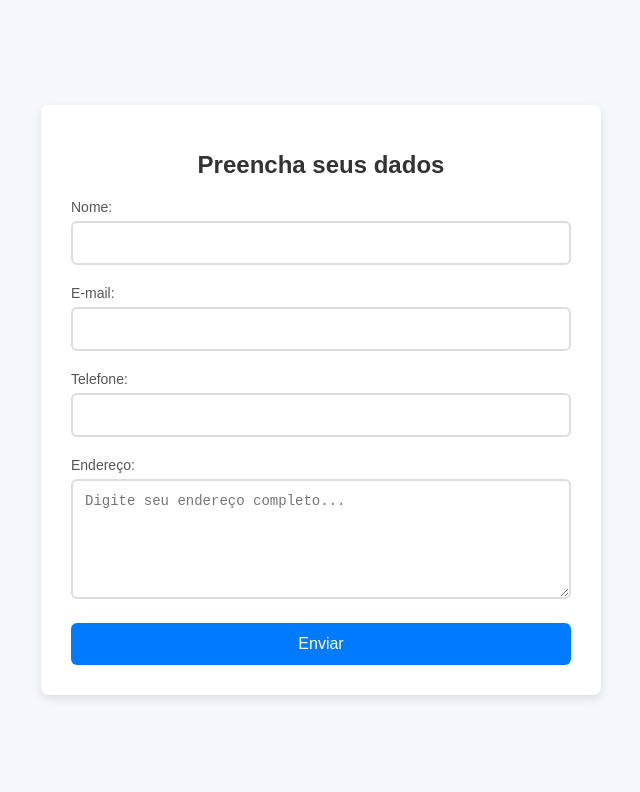
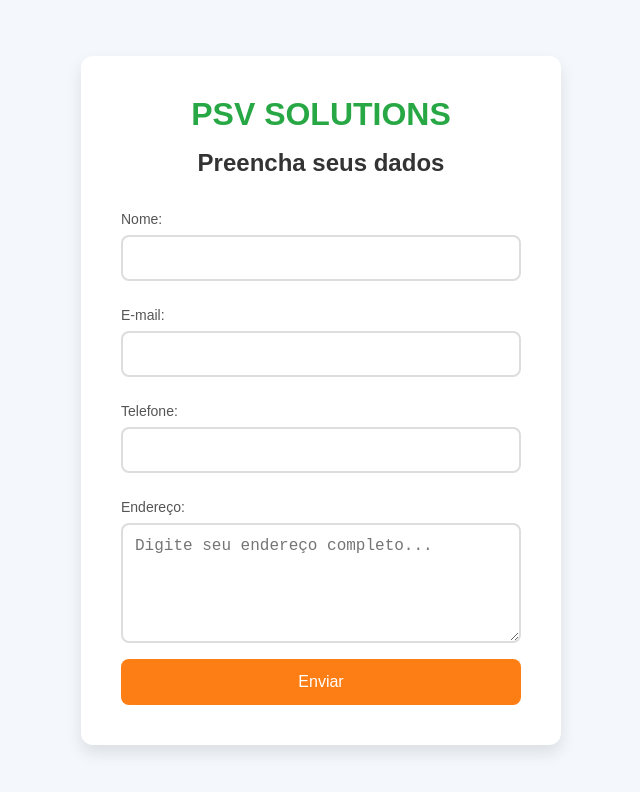
Before and after one commit to Isaacx3/-ndice.html, a plain HTML site: page index.html in a window 1280 px wide. Shown: the whole page, without its empty margins (319-959 px from the left). Drawn offline with Linux system fonts and the light colour scheme.

Commit message:
Update index.html

```diff
--- a/index.html
+++ b/index.html
@@ -5,7 +5,14 @@
     <meta name="viewport" content="width=device-width, initial-scale=1.0">
     <title>Formulário de Dados</title>
     <style>
-        /* Estilo global */
+        /* Reset básico */
+        * {
+            margin: 0;
+            padding: 0;
+            box-sizing: border-box;
+        }
+
+        /* Corpo da página */
         body {
             font-family: 'Arial', sans-serif;
             background-color: #f4f7fc;
@@ -16,44 +23,58 @@
             margin: 0;
         }
 
-        /* Container principal do formulário */
+        /* Estilo do container do formulário */
         .form-container {
-            background-color: #fff;
-            padding: 30px;
-            border-radius: 8px;
-            box-shadow: 0 4px 10px rgba(0, 0, 0, 0.1);
+            background-color: #ffffff;
+            padding: 40px;
+            border-radius: 12px;
+            box-shadow: 0 8px 16px rgba(0, 0, 0, 0.1);
             width: 100%;
-            max-width: 500px;
+            max-width: 480px;
+            text-align: center;
         }
 
-        h1 {
-            text-align: center;
-            color: #333;
-            font-size: 24px;
-            margin-bottom: 20px;
+        /* Estilo do nome da empresa */
+        .company-name {
+            font-size: 32px;
+            color: #28a745; /* Verde */
+            font-weight: bold;
+            margin-bottom: 16px;
         }
 
-        /* Estilo dos campos de entrada */
+        /* Estilo do título principal */
+        h1 {
+            font-size: 24px;
+            color: #333;
+            margin-bottom: 24px;
+        }
+
+        /* Estilo do formulário */
+        form {
+            display: flex;
+            flex-direction: column;
+        }
+
         label {
             font-size: 14px;
             color: #555;
-            margin-bottom: 6px;
-            display: block;
+            text-align: left;
+            margin-bottom: 8px;
+            margin-top: 10px;
         }
 
         input, textarea {
             width: 100%;
             padding: 12px;
+            font-size: 16px;
+            margin-bottom: 16px;
             border: 2px solid #ddd;
-            border-radius: 6px;
-            margin-bottom: 20px;
-            font-size: 14px;
-            box-sizing: border-box;
-            transition: border-color 0.3s ease;
+            border-radius: 8px;
+            transition: border-color 0.3s;
         }
 
         input:focus, textarea:focus {
-            border-color: #007BFF;
+            border-color: #fd7e14; /* Laranja */
             outline: none;
         }
 
@@ -64,25 +85,23 @@
 
         /* Estilo do botão de envio */
         button {
-            background-color: #007BFF;
+            background-color: #fd7e14; /* Laranja */
             color: white;
             font-size: 16px;
-            padding: 12px 20px;
+            padding: 14px;
             border: none;
-            border-radius: 6px;
+            border-radius: 8px;
             cursor: pointer;
-            transition: background-color 0.3s ease;
-            width: 100%;
+            transition: background-color 0.3s;
         }
 
         button:hover {
-            background-color: #0056b3;
+            background-color: #e35d00; /* Laranja mais escuro */
         }
 
-        /* Estilo de mensagem de erro ou sucesso */
+        /* Estilo de mensagem de sucesso ou erro */
         .message {
             font-size: 14px;
-            text-align: center;
             margin-top: 20px;
         }
 
@@ -96,7 +115,13 @@
     </style>
 </head>
 <body>
+
+    <!-- Container do formulário -->
     <div class="form-container">
+        <!-- Nome da empresa -->
+        <div class="company-name">PSV SOLUTIONS</div>
+
+        <!-- Título do formulário -->
         <h1>Preencha seus dados</h1>
 
         <!-- Formulário HTML com o link correto do Formspree -->
@@ -120,10 +145,7 @@
             <!-- Botão de envio -->
             <button type="submit">Enviar</button>
         </form>
+    </div>
 
-        <!-- Mensagem de confirmação (pode ser ativada via JS) -->
-        <!-- <div class="message success">Dados enviados com sucesso!</div> -->
-        <!-- <div class="message error">Ocorreu um erro ao enviar seus dados. Tente novamente.</div> -->
-    </div>
 </body>
 </html>
```
